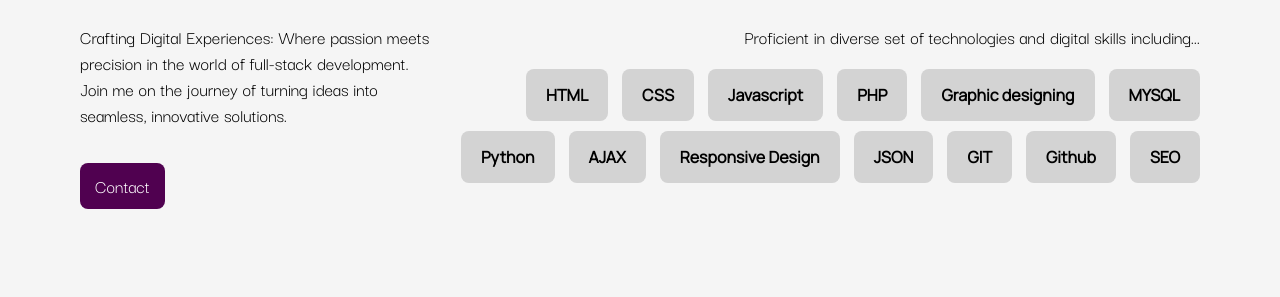
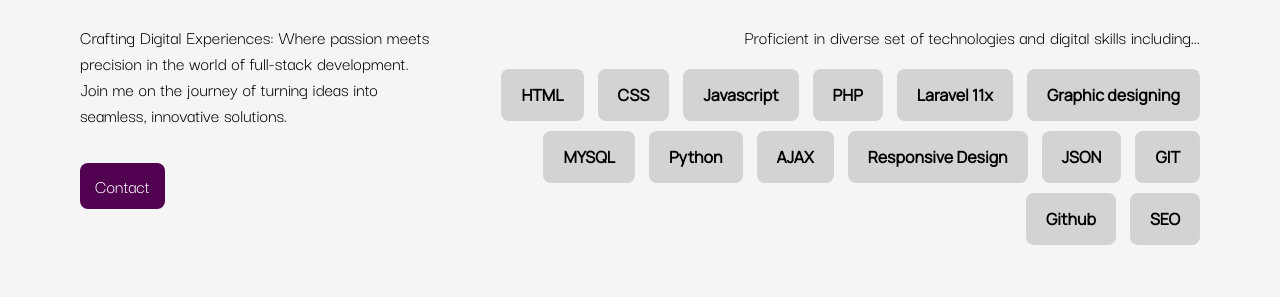
Before and after one commit to chukwunonsoprosper/chukwunonsoprosper, a website: page index.html in a window 1280 px wide. Shown: the part 725-1022 px from the top of the page. Drawn offline with Linux system fonts and the light colour scheme; no server answers.

Commit message:
Update index.html

```diff
--- a/index.html
+++ b/index.html
@@ -189,6 +189,7 @@
                             <span>CSS</span>
                             <span>Javascript</span>
                             <span>PHP</span>
+                            <span>Laravel 11x</span>
                             <span>Graphic designing</span>
                             <span>MYSQL</span>
                             <span>Python</span>
```
